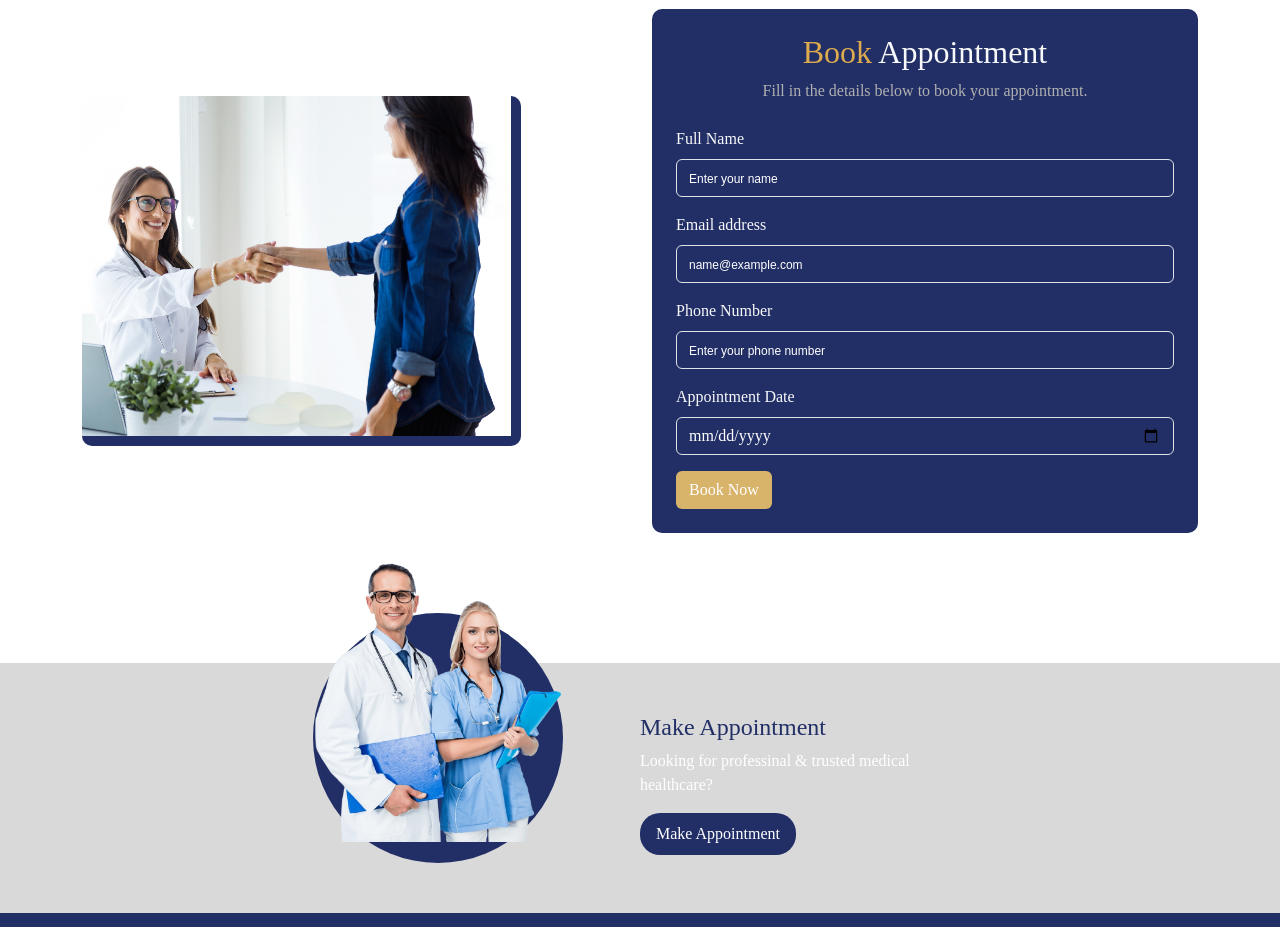
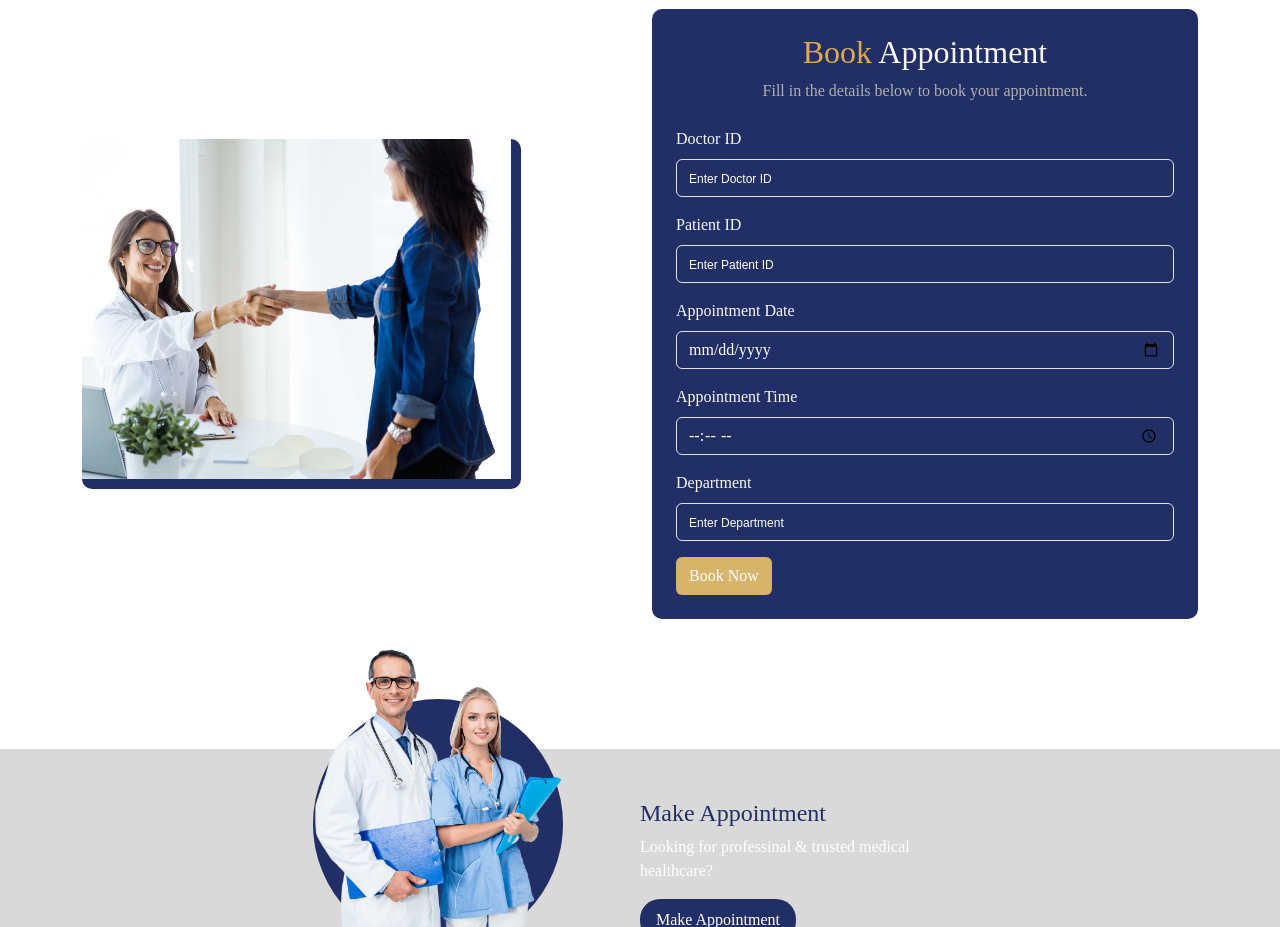
Before and after one commit to ahmedketaa/Hospital-system, a React (Create React App) app: page / in a window 1280 px wide. Shown: the part 1700-2627 px from the top of the page. Built offline with nearby package versions, Linux system fonts and the light colour scheme.

Commit message:
make the appointment dynamic from the backend

```diff
--- a/src/components/bookAppointment.jsx
+++ b/src/components/bookAppointment.jsx
@@ -1,10 +1,59 @@
-import React from 'react';
-import './appointment.css'
+import React, { useState } from 'react';
+import './appointment.css';
+
 const AppointmentSection = () => {
+  const [formData, setFormData] = useState({
+    doctorID: '',
+    patientID: '',
+    date: '',
+    time: '',
+    department: ''
+  });
+
+  const handleChange = (e) => {
+    const { id, value } = e.target;
+    setFormData(prevState => ({
+      ...prevState,
+      [id]: value
+    }));
+  };
+
+  const handleSubmit = async (e) => {
+    e.preventDefault();
+
+    try {
+      const response = await fetch('http://localhost:5000/api/appointments/book', {
+        method: 'POST',
+        headers: {
+          'Content-Type': 'application/json',
+        },
+        body: JSON.stringify(formData),
+      });
+
+      const result = await response.json();
+
+      if (response.ok) {
+        alert('Appointment booked successfully!');
+        // Optionally, clear form data here
+        setFormData({
+          doctorID: '',
+          patientID: '',
+          date: '',
+          time: '',
+          department: ''
+        });
+      } else {
+        alert(`Error: ${result.message}`);
+      }
+    } catch (error) {
+      console.error('Error:', error);
+      alert('An error occurred while booking the appointment.');
+    }
+  };
+
   return (
     <div className="container my-5">
       <div className="row align-items-center gap-3 gap-md-0">
-
         <div className="col-md-6">
           <img
             src="appointment.png"
@@ -13,32 +62,72 @@ const AppointmentSection = () => {
             style={{ height: '100%', borderBottom: '10px solid #222F66', borderRight: '10px solid #222F66', borderRadius: '10px' }}
           />
         </div>
-
-
         <div className="col-md-6">
           <div className="p-4" style={{ backgroundColor: '#222F66', borderRadius: '10px', height: '100%' }}>
             <div className="text-center mb-4">
               <h2 className="text-light"><span style={{ color: '#DEAA4E' }}>Book</span> Appointment</h2>
               <p style={{ color: '#B0B0B0' }}>Fill in the details below to book your appointment.</p>
             </div>
-            <form>
+            <form onSubmit={handleSubmit}>
               <div className="mb-3">
-                <label htmlFor="name" className="form-label text-light">Full Name</label>
-                <input type="text" style={{backgroundColor:"#222F66",color:"white"}} className="form-control text-white" id="name" placeholder="Enter your name" />
+                <label htmlFor="doctorID" className="form-label text-light">Doctor ID</label>
+                <input
+                  type="text"
+                  style={{ backgroundColor: "#222F66", color: "white" }}
+                  className="form-control text-white"
+                  id="doctorID"
+                  value={formData.doctorID}
+                  onChange={handleChange}
+                  placeholder="Enter Doctor ID"
+                />
               </div>
               <div className="mb-3">
-                <label htmlFor="email" className="form-label text-light">Email address</label>
-                <input type="email" style={{backgroundColor:"#222F66",color:"white"}} className="form-control" id="email" placeholder="name@example.com" />
-              </div>
-              <div className="mb-3">
-                <label htmlFor="phone" className="form-label text-light">Phone Number</label>
-                <input type="text" style={{backgroundColor:"#222F66",color:"white"}} className="form-control" id="phone" placeholder="Enter your phone number" />
+                <label htmlFor="patientID" className="form-label text-light">Patient ID</label>
+                <input
+                  type="text"
+                  style={{ backgroundColor: "#222F66", color: "white" }}
+                  className="form-control"
+                  id="patientID"
+                  value={formData.patientID}
+                  onChange={handleChange}
+                  placeholder="Enter Patient ID"
+                />
               </div>
               <div className="mb-3">
                 <label htmlFor="date" className="form-label text-light">Appointment Date</label>
-                <input type="date" style={{backgroundColor:"#222F66",color:"white"}} className="form-control" id="date" />
+                <input
+                  type="date"
+                  style={{ backgroundColor: "#222F66", color: "white" }}
+                  className="form-control"
+                  id="date"
+                  value={formData.date}
+                  onChange={handleChange}
+                />
               </div>
-              <button type="submit" className="btn " style={{ backgroundColor: '#D8B36A', color: 'white' }}>Book Now</button>
+              <div className="mb-3">
+                <label htmlFor="time" className="form-label text-light">Appointment Time</label>
+                <input
+                  type="time"
+                  style={{ backgroundColor: "#222F66", color: "white" }}
+                  className="form-control"
+                  id="time"
+                  value={formData.time}
+                  onChange={handleChange}
+                />
+              </div>
+              <div className="mb-3">
+                <label htmlFor="department" className="form-label text-light">Department</label>
+                <input
+                  type="text"
+                  style={{ backgroundColor: "#222F66", color: "white" }}
+                  className="form-control"
+                  id="department"
+                  value={formData.department}
+                  onChange={handleChange}
+                  placeholder="Enter Department"
+                />
+              </div>
+              <button type="submit" className="btn" style={{ backgroundColor: '#D8B36A', color: 'white' }}>Book Now</button>
             </form>
           </div>
         </div>
```
